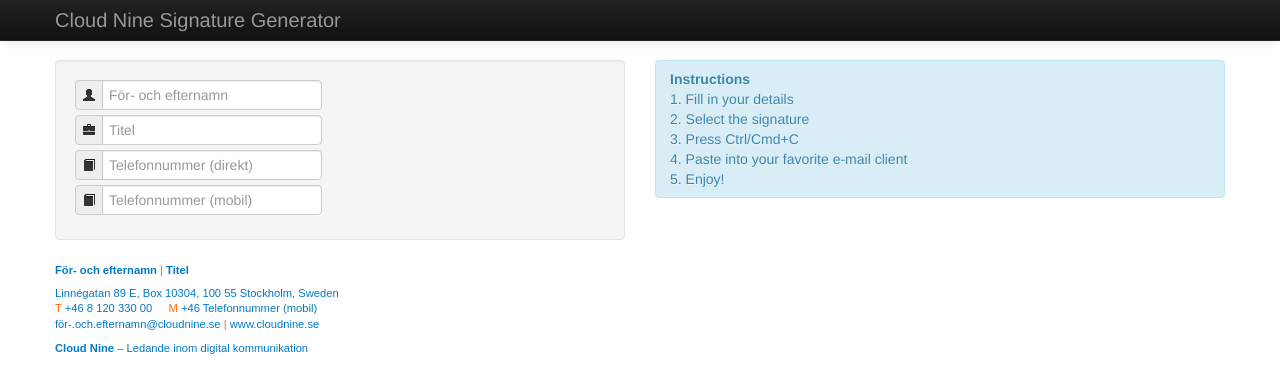
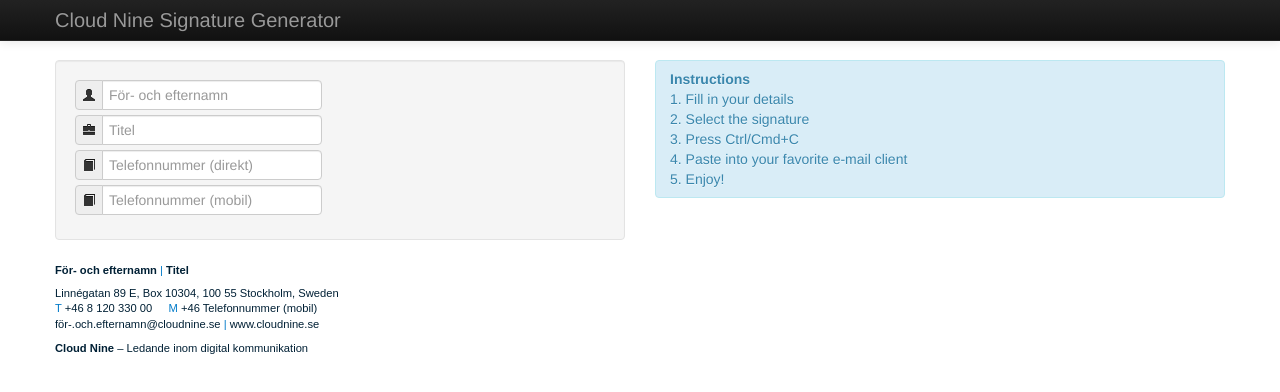
Before and after one commit to VirUZI/c9-signature-generator, a plain HTML site: page index.html in a window 1280 px wide. Drawn offline with Linux system fonts and the light colour scheme.

Commit message:
Switched color

```diff
--- a/assets/css/style.css
+++ b/assets/css/style.css
@@ -7,7 +7,7 @@ a {
 }
 
 .output {
-	color: #007AC9;
+	color: #002035;
 	font-size: 0.8em;
 	font-family: Arial;
 }
@@ -25,7 +25,7 @@ a {
 }
 
 .output em {
-	color: #FF6600;
+	color: #007AC9;
 	font-style: normal;
 	font-weight: normal;
 }
```
